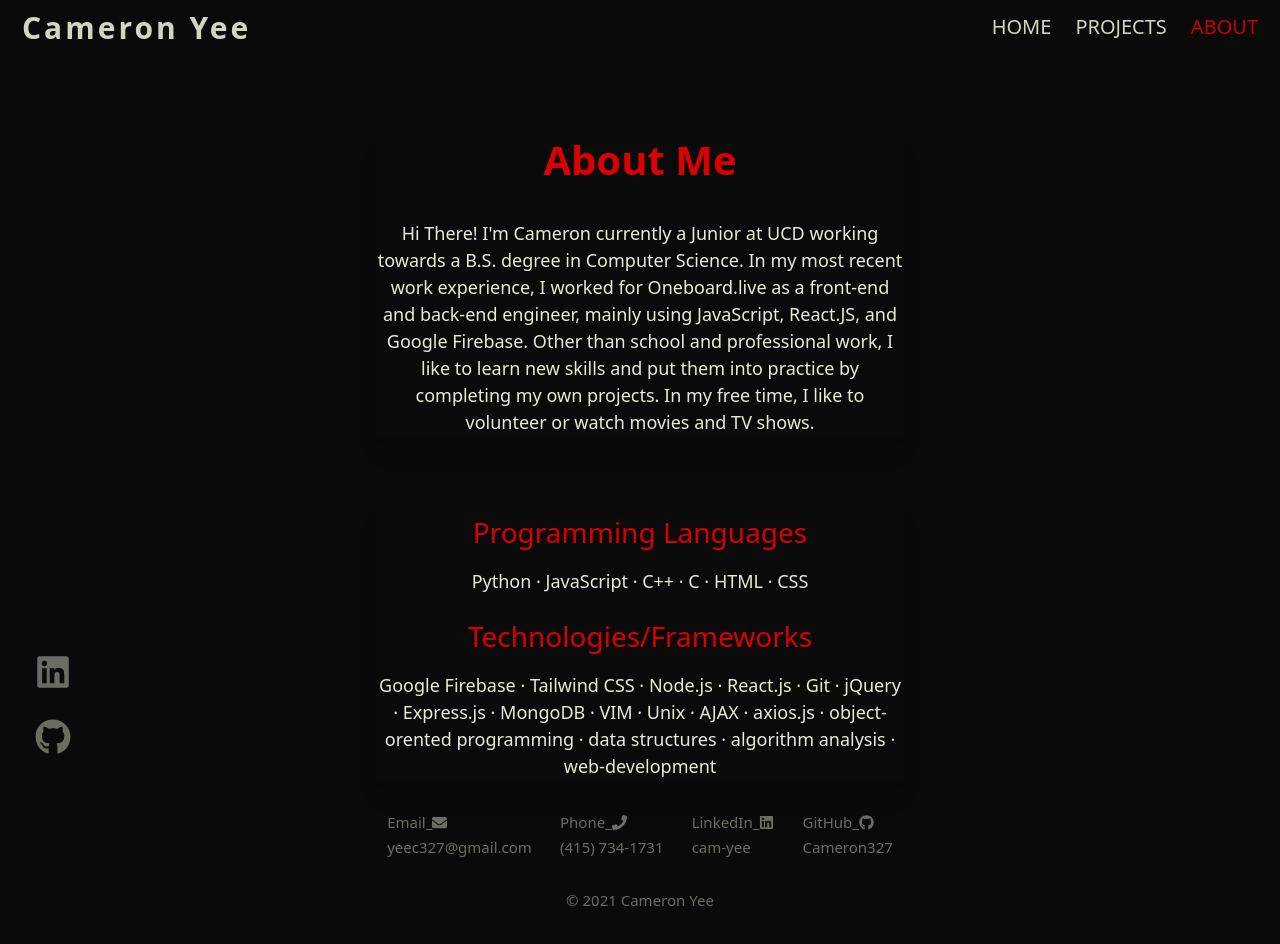
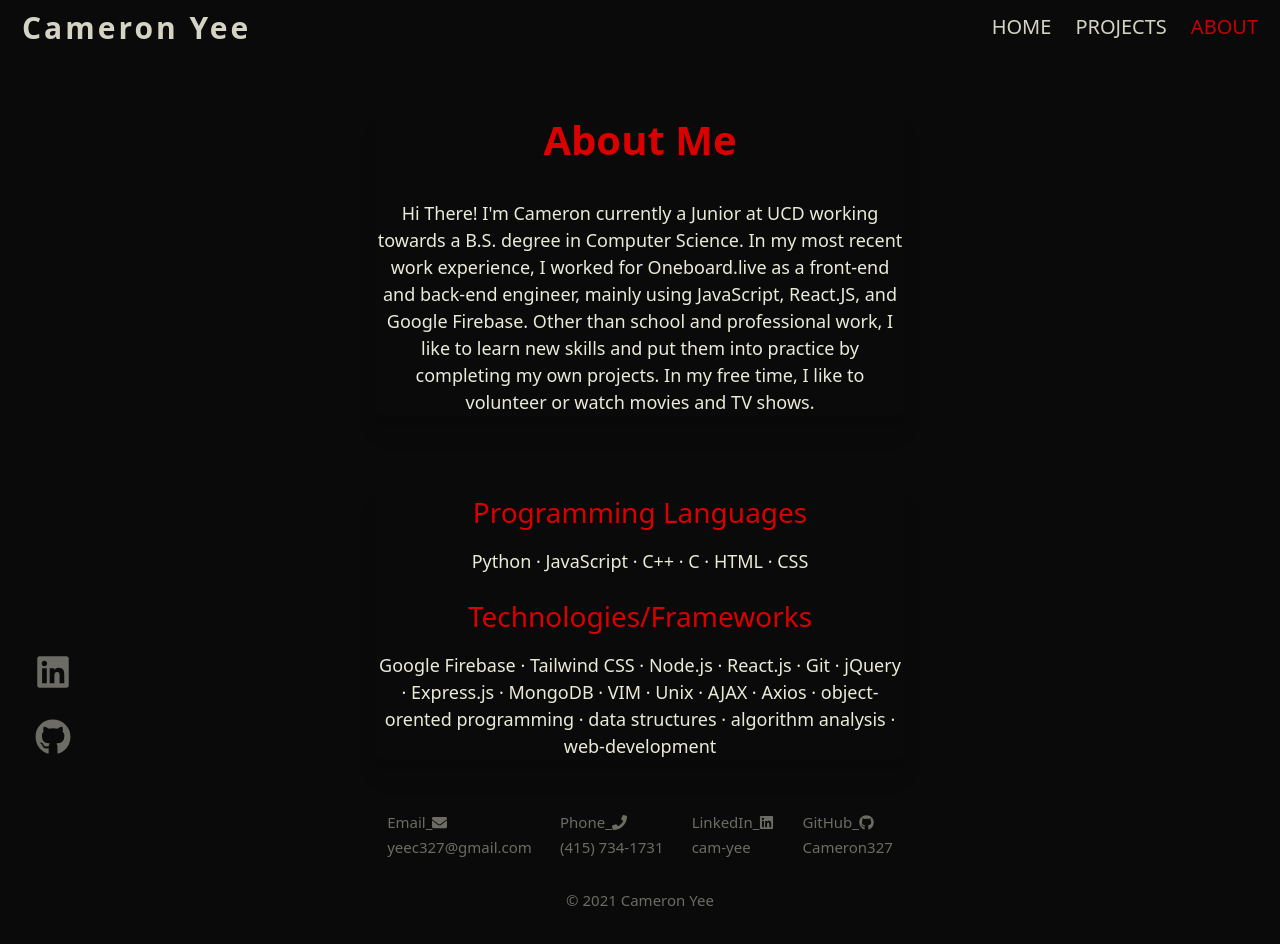
Before and after one commit to kyleyee20/kyle-yee, a React (Create React App) app: page /about in a window 1280 px wide. Shown: the top 944 px of the page. Built offline with nearby package versions, Linux system fonts and the light colour scheme.

Commit message:
Hopefully changed favicon correctly

```diff
--- a/src/index.css
+++ b/src/index.css
@@ -147,7 +147,7 @@ button {
 /* Project.js */
 .projectPage {
   @apply min-h-screen p-12 container mx-auto;
-  padding-top: 70px;
+  padding-top: 50px;
   background-color: var(--main-background);
 }
 .projectPage .projectSection {
@@ -196,7 +196,7 @@ Transition on the hover tag is for mouse in and transition in the regular tag is
 /* About.js */
 .aboutPage {
   @apply min-h-screen;
-  padding-top: 70px;
+  padding-top: 50px;
 }
 .aboutPage .section {
   @apply grid grid-cols-1;
--- a/src/pages/About.js
+++ b/src/pages/About.js
@@ -99,7 +99,7 @@ function About() {
                 rel="noreferrer"
                 className="hover-scarlett"
               >
-                axios.js
+                Axios
               </a>{" "}
               · object-orented programming · data structures · algorithm
               analysis · web-development
```
Also changed, not shown: public/logo192.png.
